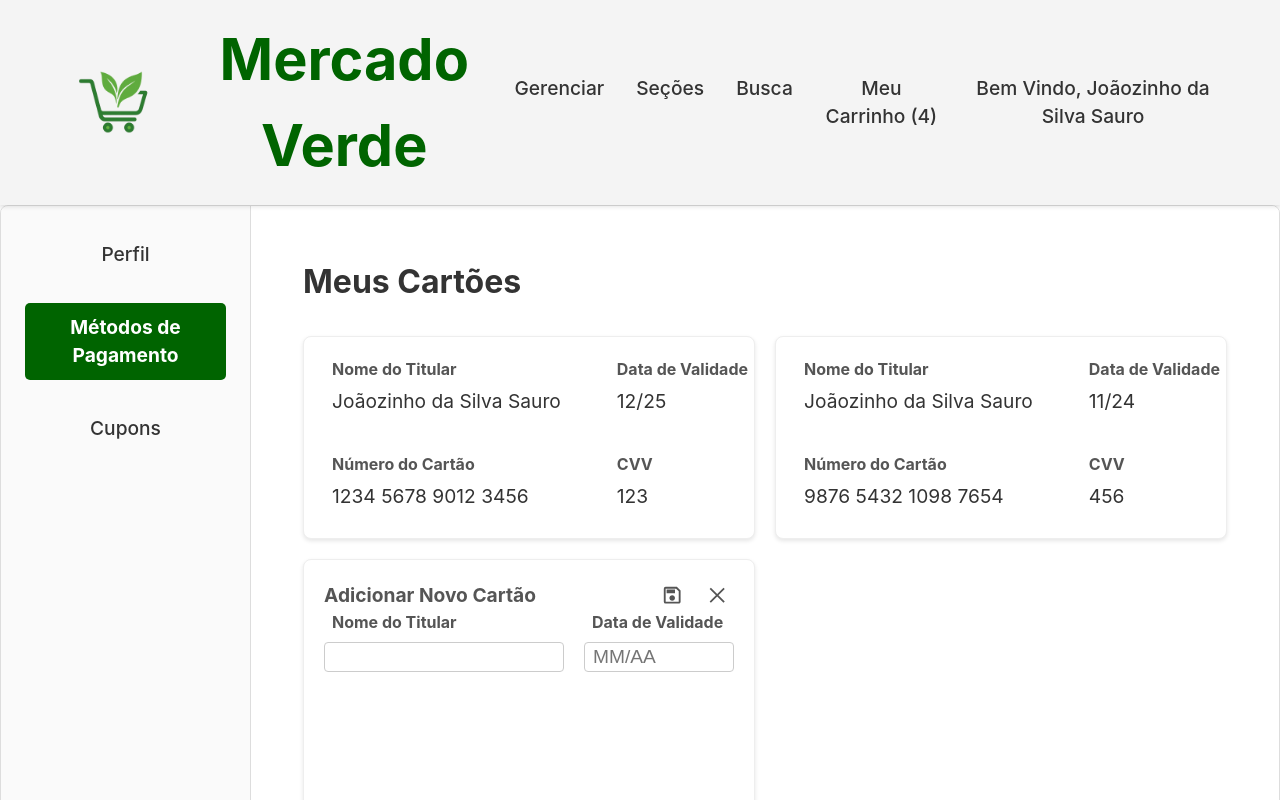
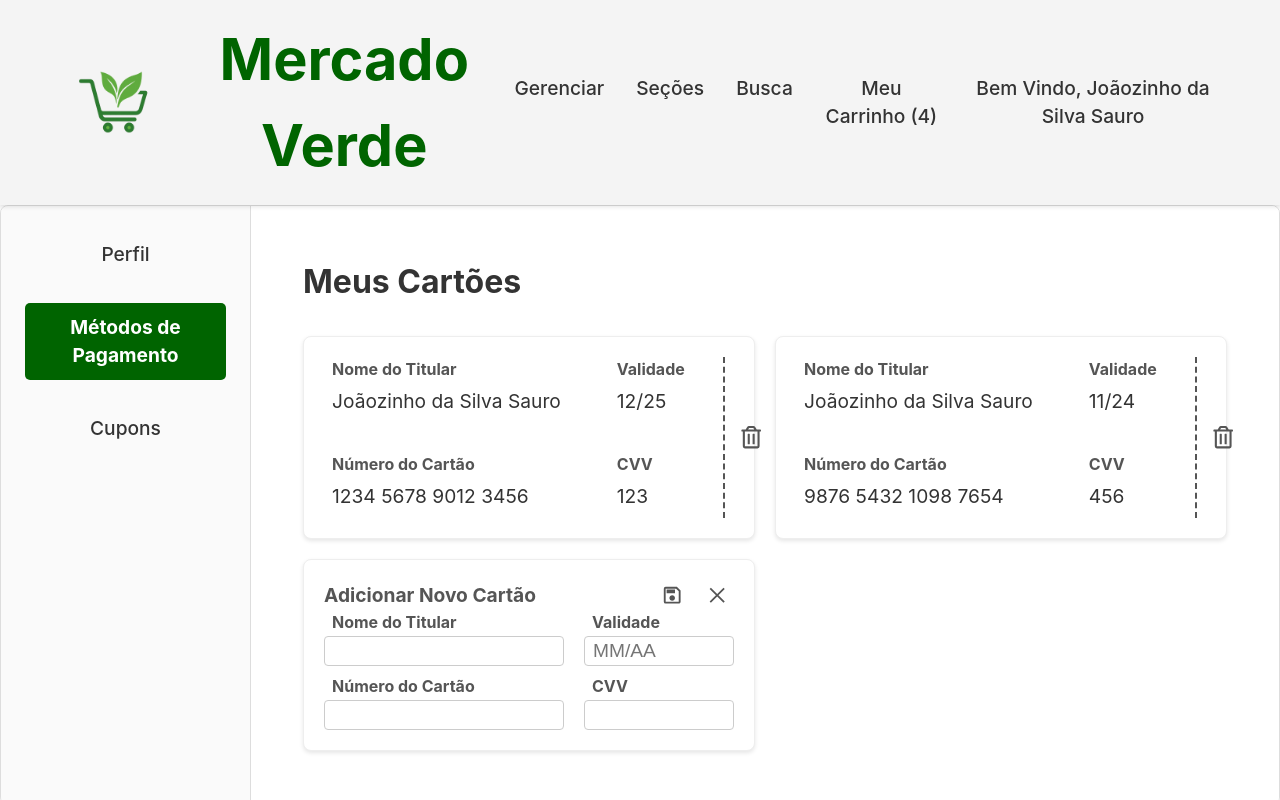
Before and after one commit to ArthurTRamos/Grocery-Store---Web-Project, a React (Create React App) app in the folder grocery-store-react/: page /user/payment-methods in a window 1280 px wide. Both pictures are taken after a click on the button "Adicionar novo cartão". Shown: the top 800 px of the page. Built offline with nearby package versions, Linux system fonts and the light colour scheme.

Commit message:
implement card removal functionality and update form class names to avoid overlap

```diff
--- a/grocery-store-react/src/App.jsx
+++ b/grocery-store-react/src/App.jsx
@@ -128,14 +128,12 @@ function App() {
     },
     paymentMethods: [
       {
-        id: 1,
         cardNumber: "1234 5678 9012 3456",
         cardHolderName: "Joãozinho da Silva Sauro",
         expirationDate: "12/25",
         cvv: "123",
       },
       {
-        id: 2,
         cardNumber: "9876 5432 1098 7654",
         cardHolderName: "Joãozinho da Silva Sauro",
         expirationDate: "11/24",
--- a/grocery-store-react/src/pages/NewCardForm.css
+++ b/grocery-store-react/src/pages/NewCardForm.css
@@ -33,14 +33,14 @@
   height: 100%;
 }
 
-.form-actions {
+.new-card-form-actions {
   display: flex;
   gap: 10px;
   align-items: center;
   height: 100%;
 }
 
-.form-actions button {
+.new-card-form-actions button {
   display: flex;
   align-items: center;
   justify-content: center;
@@ -55,7 +55,7 @@
   width: auto;
 }
 
-.form-actions button:hover {
+.new-card-form-actions button:hover {
   color: #006400;
 }
 
@@ -90,7 +90,7 @@
   max-width: 200px;
 }
 
-.form-group {
+.new-card-form-group {
   position: relative;
   display: flex;
   flex-direction: column;
@@ -98,7 +98,7 @@
   width: 100%;
 }
 
-.form-group label {
+.new-card-form-group label {
   font-size: 1rem;
   color: #555;
   font-weight: bold;
@@ -107,7 +107,7 @@
   white-space: nowrap;
 }
 
-.form-group input {
+.new-card-form-group input {
   font-size: 1.2rem;
   padding: 8px;
   border: 1px solid #ccc;
@@ -117,7 +117,7 @@
   box-sizing: border-box;
 }
 
-.form-group input:focus {
+.new-card-form-group input:focus {
   outline: none;
   border-color: #006400;
 }
--- a/grocery-store-react/src/pages/NewCardForm.jsx
+++ b/grocery-store-react/src/pages/NewCardForm.jsx
@@ -34,7 +34,9 @@ function NewCardForm({ onSave, onCancel }) {
 
   // Handle input changes
   const handleInputData = (e) => {
+    // Take the name and value from the event target
     const { name, value } = e.target;
+    // Format the value based on the input name
     const formattedValue = formatters[name] ? formatters[name](value) : value;
 
     setInputInfo((prev) => ({
@@ -53,7 +55,7 @@ function NewCardForm({ onSave, onCancel }) {
     <div className="new-card-form-container">
       <div className="new-card-form-header">
         <p>Adicionar Novo Cartão</p>
-        <div className="form-actions">
+        <div className="new-card-form-actions">
           <button type="submit" form="new-card-form">
             <MdOutlineSave />
           </button>
@@ -65,7 +67,7 @@ function NewCardForm({ onSave, onCancel }) {
       <form id="new-card-form" onSubmit={handleSave} className="new-card-form">
         <div className="new-card-form-content">
           <div className="new-card-form-left">
-            <div className="form-group">
+            <div className="new-card-form-group">
               <label htmlFor="cardHolderName">Nome do Titular</label>
               <input
                 id="cardHolderName"
@@ -76,7 +78,7 @@ function NewCardForm({ onSave, onCancel }) {
                 required
               />
             </div>
-            <div className="form-group">
+            <div className="new-card-form-group">
               <label htmlFor="cardNumber">Número do Cartão</label>
               <input
                 id="cardNumber"
@@ -89,8 +91,8 @@ function NewCardForm({ onSave, onCancel }) {
             </div>
           </div>
           <div className="new-card-form-right">
-            <div className="form-group">
-              <label htmlFor="expirationDate">Data de Validade</label>
+            <div className="new-card-form-group">
+              <label htmlFor="expirationDate">Validade</label>
               <input
                 id="expirationDate"
                 name="expirationDate"
@@ -101,7 +103,7 @@ function NewCardForm({ onSave, onCancel }) {
                 required
               />
             </div>
-            <div className="form-group">
+            <div className="new-card-form-group">
               <label htmlFor="cvv">CVV</label>
               <input
                 id="cvv"
--- a/grocery-store-react/src/pages/PaymentCardInfo.css
+++ b/grocery-store-react/src/pages/PaymentCardInfo.css
@@ -18,7 +18,6 @@
 
 .payment-card-info-content {
   display: flex;
-  flex-direction: column;
   gap: 20px;
   height: 100%; /* Fill container height */
 }
@@ -57,6 +56,33 @@
   align-items: center;
 }
 
+.payment-card-info-delete {
+  display: flex;
+  align-items: center;
+  height: 100%;
+  padding-left: 10px;
+}
+
+.payment-card-info-delete button {
+  display: flex;
+  align-items: center;
+  justify-content: center;
+  background: none;
+  height: 100%;
+  border: none; /* Remove all borders first */
+  border-left: 2px dashed #555; /* Then add only left border */
+  cursor: pointer;
+  color: #555;
+  transition: color 0.2s ease;
+  padding: 15px;
+  font-size: 1.4rem; /* Increase icon size */
+}
+
+.payment-card-info-delete button:hover {
+  color: #dc3545;
+  border-left: 2px dashed #dc3545;
+}
+
 /* Responsive design */
 @media (min-width: 768px) {
   .payment-card-info-content {
--- a/grocery-store-react/src/pages/PaymentCardInfo.jsx
+++ b/grocery-store-react/src/pages/PaymentCardInfo.jsx
@@ -2,7 +2,9 @@ import React from "react";
 
 import "./PaymentCardInfo.css";
 
-function PaymentCardInfo({ cardData }) {
+import { FaRegTrashAlt } from "react-icons/fa";
+
+function PaymentCardInfo({ cardData, removeCard }) {
   return (
     <div className="payment-card-info-container">
       <div className="payment-card-info-content">
@@ -18,7 +20,7 @@ function PaymentCardInfo({ cardData }) {
         </div>
         <div className="payment-card-info-small">
           <div className="payment-card-info-group">
-            <h3>Data de Validade</h3>
+            <h3>Validade</h3>
             <p>{cardData.expirationDate}</p>
           </div>
           <div className="payment-card-info-group">
@@ -26,6 +28,11 @@ function PaymentCardInfo({ cardData }) {
             <p>{cardData.cvv}</p>
           </div>
         </div>
+        <div className="payment-card-info-delete">
+          <button onClick={() => removeCard(cardData.cardNumber)}>
+            <FaRegTrashAlt />
+          </button>
+        </div>
       </div>
     </div>
   );
--- a/grocery-store-react/src/pages/PaymentMethods.jsx
+++ b/grocery-store-react/src/pages/PaymentMethods.jsx
@@ -26,14 +26,24 @@ function PaymentMethods({ userData, setUserData }) {
     setIsAddingCard(false); // Hide the form and show the button again
   };
 
+  // Handler for removing a card
+  const handleCardRemoval = (cardNumber) => {
+    setUserData((prevData) => ({
+      ...prevData,
+      paymentMethods: prevData.paymentMethods.filter(
+        (card) => card.cardNumber !== cardNumber
+      ),
+    }));
+  };
+
   return (
     <div className="payment-methods-container">
       <div className="payment-methods-header">
         <h1>Meus Cartões</h1>
       </div>
       <div className="payment-methods-exhibition-container">
-        {userData.paymentMethods.map((cardData, index) => (
-          <PaymentCardInfo key={cardData.id} cardData={cardData} />
+        {userData.paymentMethods.map((cardData) => (
+          <PaymentCardInfo key={cardData.cardNumber} cardData={cardData} removeCard={handleCardRemoval} />
         ))}
         {isAddingCard ? (
           // If isAddingCard is true, show the NewCardForm
```
